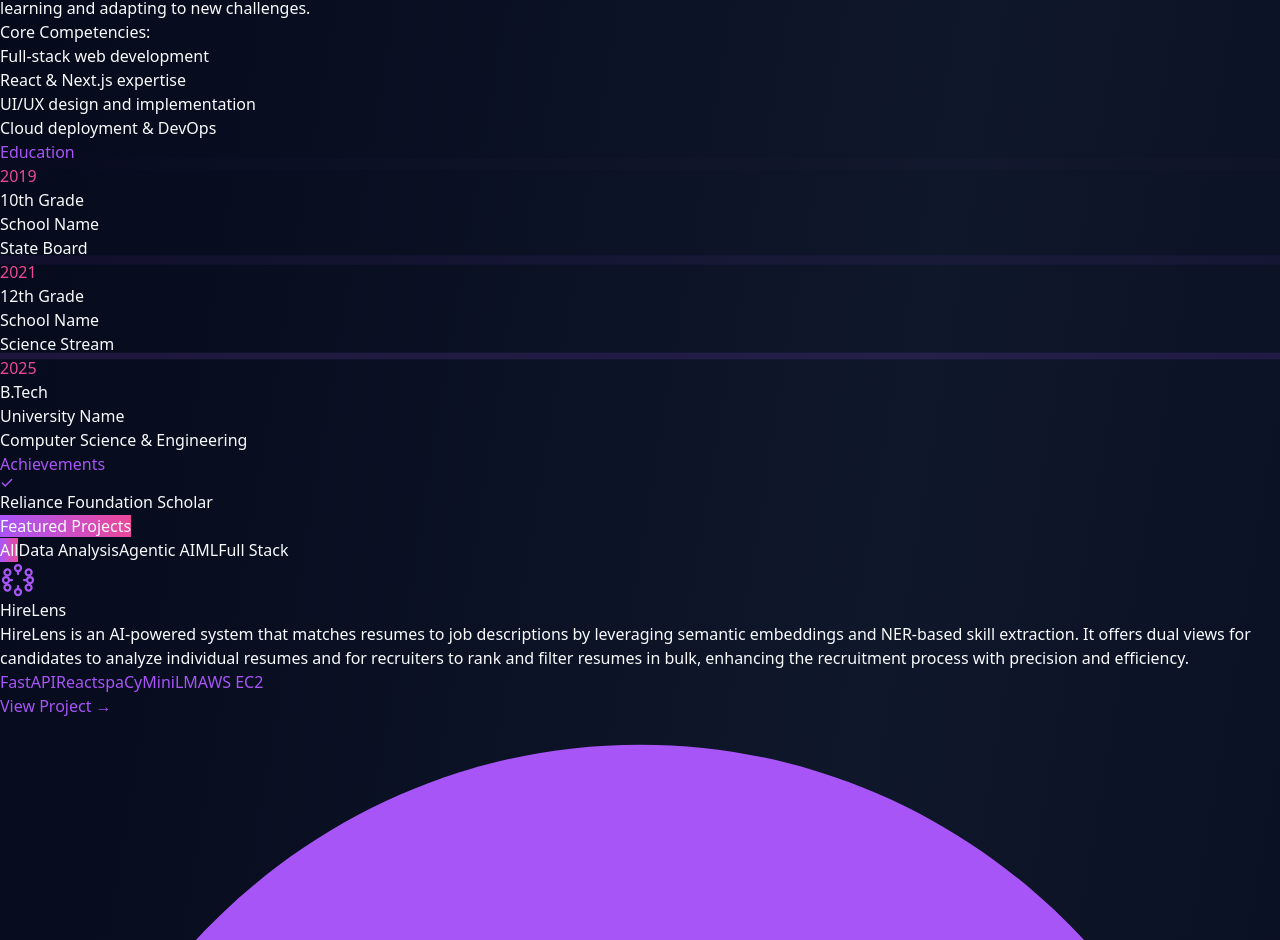
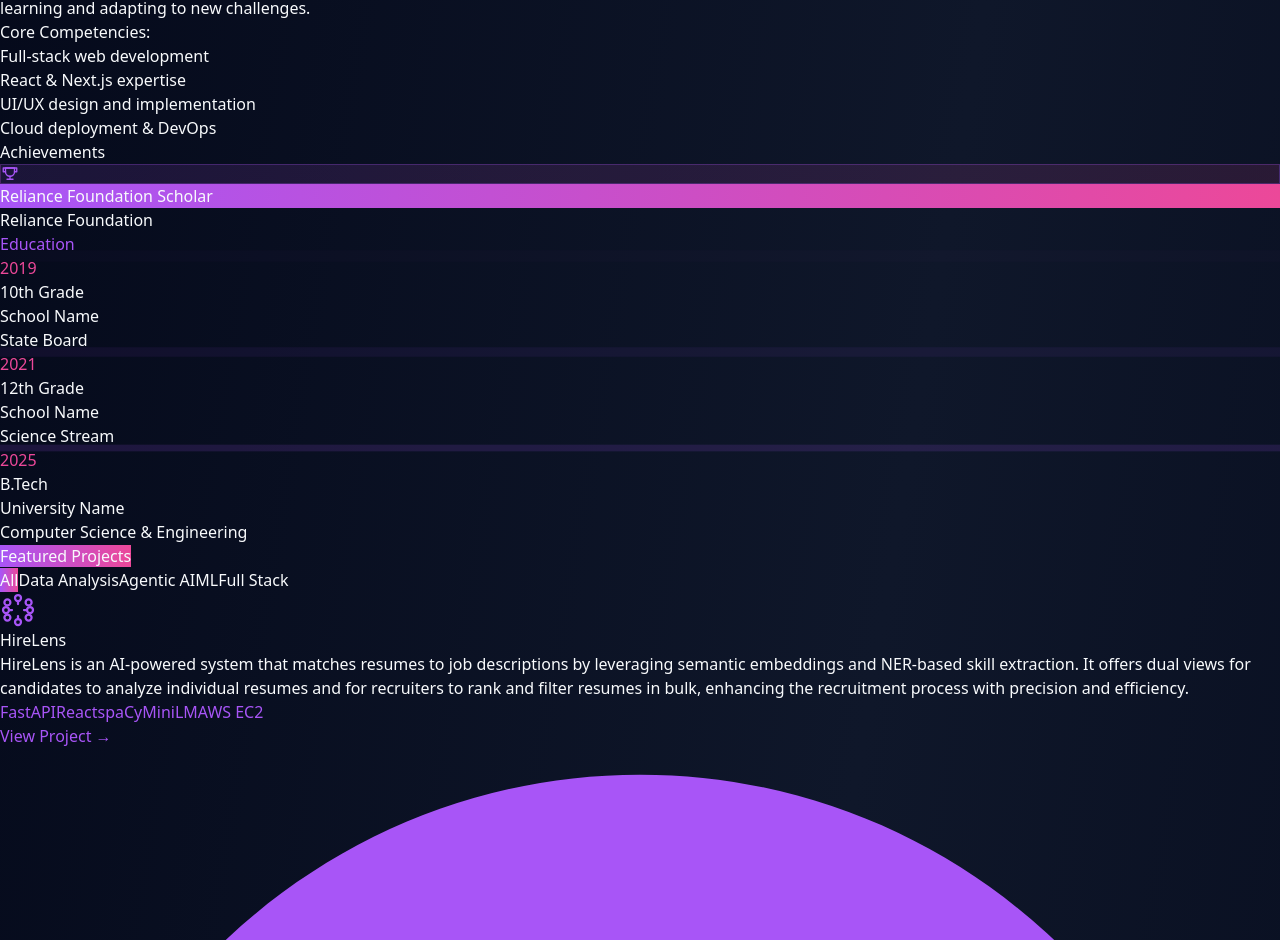
Before and after one commit to Akshats-git/Portfolio, a Next.js app: page / in a window 1280 px wide. Shown: the part 1772-2712 px from the top of the page. Built offline with nearby package versions, Linux system fonts and the light colour scheme.

Commit message:
feat: add achievements section with trophy icons and gradient styling

```diff
--- a/src/components/About.tsx
+++ b/src/components/About.tsx
@@ -87,6 +87,37 @@ const About = () => {
                 </li>
               </ul>
             </div>
+
+            {/* Achievements */}
+            <div className="pt-2">
+              <h3 className="text-xl font-semibold text-slate-200 mb-4">Achievements</h3>
+              <div className="space-y-3">
+                {[
+                  { title: "Reliance Foundation Scholar", issuer: "Reliance Foundation" },
+                ].map((ach) => (
+                  <div key={ach.title} className="flex items-center gap-4">
+                    {/* Trophy icon with glow */}
+                    <div
+                      className="flex-shrink-0 w-9 h-9 rounded-lg flex items-center justify-center"
+                      style={{ background: `linear-gradient(135deg, ${theme.primary}22, ${theme.secondary}22)`, border: `1px solid ${theme.primary}44` }}
+                    >
+                      <svg viewBox="0 0 24 24" width="18" height="18" fill="none" stroke="currentColor" strokeWidth="1.8" strokeLinecap="round" strokeLinejoin="round" style={{ color: theme.primary }} aria-hidden="true">
+                        <path d="M6 9H3V4h18v5h-3" />
+                        <path d="M12 15c-3.314 0-6-2.686-6-6V4h12v5c0 3.314-2.686 6-6 6z" />
+                        <path d="M12 15v4" />
+                        <path d="M8 19h8" />
+                      </svg>
+                    </div>
+                    <div>
+                      <p className="font-semibold text-sm bg-clip-text text-transparent" style={{ backgroundImage: `linear-gradient(to right, ${theme.primary}, ${theme.secondary})` }}>
+                        {ach.title}
+                      </p>
+                      <p className="text-slate-500 text-xs mt-0.5">{ach.issuer}</p>
+                    </div>
+                  </div>
+                ))}
+              </div>
+            </div>
           </motion.div>
 
           {/* Right - Cards */}
@@ -140,17 +171,6 @@ const About = () => {
               </div>
             </div>
 
-            <div className="bg-slate-800/50 border border-slate-700 rounded-lg p-8 transition-colors" style={{ borderColor: theme.primary }}>
-              <h3 className="text-lg font-semibold text-slate-200 mb-3" style={{ color: theme.primary }}>Achievements</h3>
-              <ul className="text-slate-400 text-sm space-y-2">
-                <li className="flex items-center gap-2">
-                  <svg viewBox="0 0 24 24" width="14" height="14" fill="none" stroke="currentColor" strokeWidth="2.5" strokeLinecap="round" strokeLinejoin="round" style={{ color: theme.primary, flexShrink: 0 }} aria-hidden="true">
-                    <polyline points="20 6 9 17 4 12" />
-                  </svg>
-                  Reliance Foundation Scholar
-                </li>
-              </ul>
-            </div>
           </motion.div>
         </div>
       </motion.div>
```
